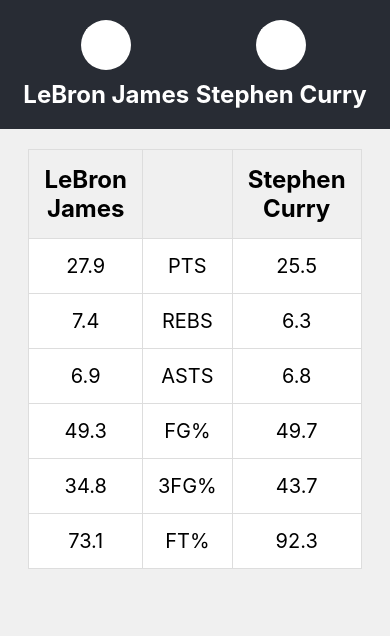
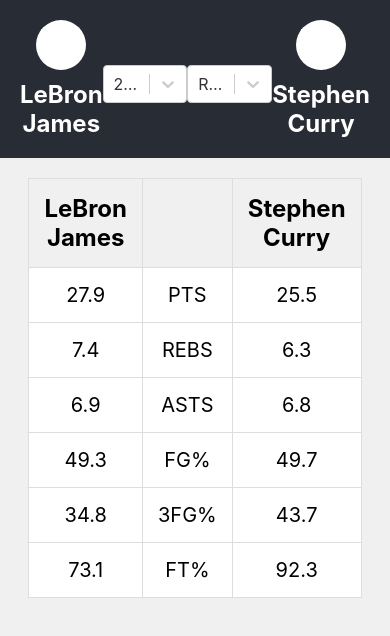
Before and after one commit to howru0321/nba-stats-comparison, a React (Create React App) app in the folder nba-stats-comparison-frontend/: page / in a window 390 px wide. Shown: the top 636 px of the page. Built offline with nearby package versions, Linux system fonts and the light colour scheme.

Commit message:
feat: add responsive menu

```diff
--- a/nba-stats-comparison-frontend/package.json
+++ b/nba-stats-comparison-frontend/package.json
@@ -13,6 +13,7 @@
     "react": "^18.3.1",
     "react-dom": "^18.3.1",
     "react-scripts": "5.0.1",
+    "react-select": "^5.8.0",
     "typescript": "^4.9.5",
     "web-vitals": "^2.1.4"
   },
@@ -39,5 +40,8 @@
       "last 1 firefox version",
       "last 1 safari version"
     ]
+  },
+  "devDependencies": {
+    "@types/react-select": "^5.0.1"
   }
 }
--- a/nba-stats-comparison-frontend/src/App.css
+++ b/nba-stats-comparison-frontend/src/App.css
@@ -17,6 +17,12 @@
   display: flex;
   flex-direction: column;
   align-items: center;
+}
+
+.dropdown {
+  width: 175px;
+  margin-top: 10px;
+  color: black;
 }
 
 .team-logo {
--- a/nba-stats-comparison-frontend/src/App.tsx
+++ b/nba-stats-comparison-frontend/src/App.tsx
@@ -1,4 +1,5 @@
-import React from 'react';
+import React, { useState } from 'react';
+import Select from 'react-select';
 import logo from './logo.svg';
 import './App.css';
 
@@ -7,7 +8,7 @@
   REBS: number;
   ASTS: number;
   FG: number;
-  '3FG': number;
+  ThreeFG: number;
   FT: number;
 }
 
@@ -15,6 +16,22 @@
   name: string;
   stats: PlayerStats;
 }
+
+const seasons = [
+  { value: '2016-17', label: '2016-17' },
+  { value: '2017-18', label: '2017-18' },
+  { value: '2018-19', label: '2018-19' },
+  { value: '2019-20', label: '2019-20' },
+];
+
+const gameTypes = [
+  { value: 'regular', label: 'Regular Season' },
+  { value: 'playoff', label: 'Playoff' },
+  { value: '1st-round', label: '1st Round' },
+  { value: '2nd-round', label: '2nd Round' },
+  { value: 'conf-final', label: 'Conf. Final' },
+  { value: 'final', label: 'Final' },
+];
 
 function App() {
   const player1: Player = {
@@ -24,7 +41,7 @@
       REBS: 7.4,
       ASTS: 6.9,
       FG: 49.3,
-      '3FG': 34.8,
+      ThreeFG: 34.8,
       FT: 73.1,
     },
   };
@@ -36,10 +53,13 @@
       REBS: 6.3,
       ASTS: 6.8,
       FG: 49.7,
-      '3FG': 43.7,
+      ThreeFG: 43.7,
       FT: 92.3,
     },
   };
+
+  const [selectedSeason, setSelectedSeason] = useState(seasons[0]);
+  const [selectedGameType, setSelectedGameType] = useState(gameTypes[0]);
 
   return (
     <div className="App">
@@ -48,6 +68,18 @@
           <div className="team-logo">Team Logo</div>
           <div className="player-name">{player1.name}</div>
         </div>
+        <Select
+            className="dropdown"
+            options={seasons}
+            value={selectedSeason}
+            onChange={(option) => setSelectedSeason(option as { value: string; label: string })}
+        />
+        <Select
+          className="dropdown"
+          options={gameTypes}
+          value={selectedGameType}
+          onChange={(option) => setSelectedGameType(option as { value: string; label: string })}
+        />
         <div className="player">
           <div className="team-logo">Team Logo</div>
           <div className="player-name">{player2.name}</div>
@@ -81,9 +113,9 @@
             <td>{player2.stats.FG}</td>
           </tr>
           <tr>
-            <td>{player1.stats['3FG']}</td>
+            <td>{player1.stats.ThreeFG}</td>
             <td>3FG%</td>
-            <td>{player2.stats['3FG']}</td>
+            <td>{player2.stats.ThreeFG}</td>
           </tr>
           <tr>
             <td>{player1.stats.FT}</td>
```
Also changed, not shown: 1 other file (tests, documents, lock files or other folders).
